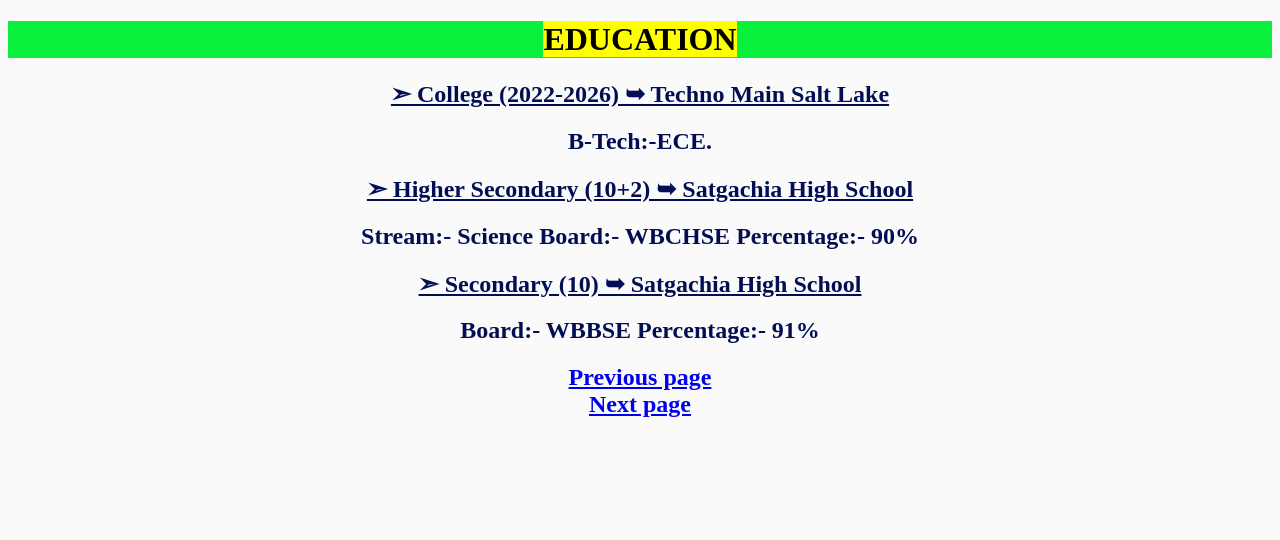
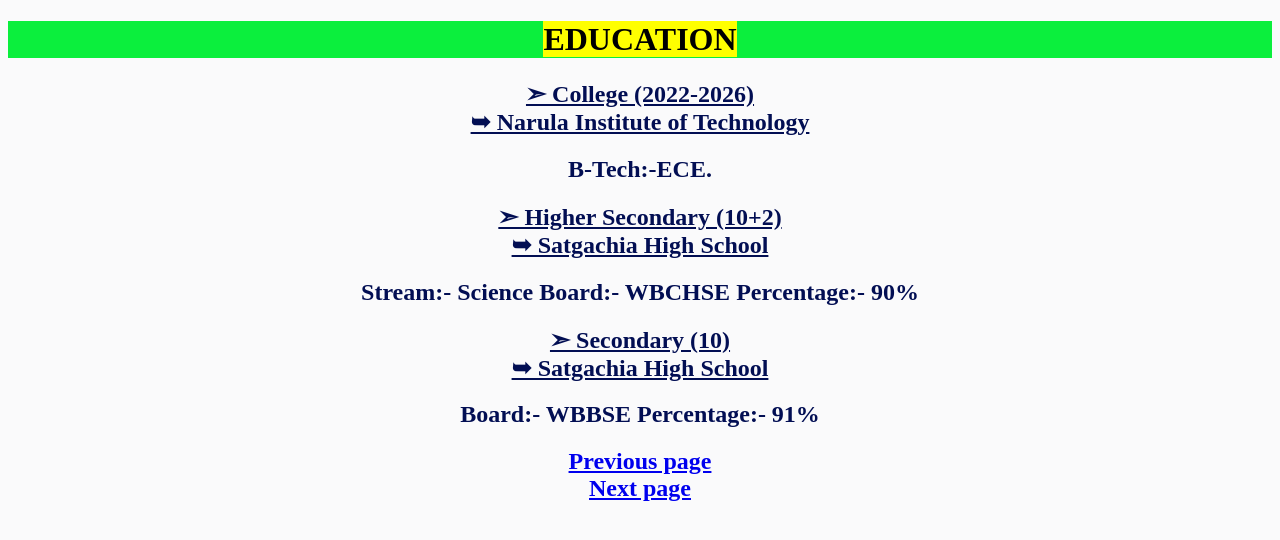
Before and after one commit to Snehasaha28/Portfolio, a plain HTML site: page EDUCATION.html in a window 1280 px wide. Drawn offline with Linux system fonts and the light colour scheme.

Commit message:
Update EDUCATION.html

```diff
--- a/EDUCATION.html
+++ b/EDUCATION.html
@@ -9,15 +9,15 @@
 <p>
    <h1><mark>EDUCATION</h1></mark>
    <p>
-<h2><ins>➣ College (2022-2026)
-➥ Techno Main Salt Lake</h2></ins>
+<h2><ins>➣ College (2022-2026) <br>
+➥ Narula Institute of Technology </h2></ins>
 <h2>B-Tech:-ECE.</h2>
-<h2><ins>➣ Higher Secondary (10+2)
+<h2><ins>➣ Higher Secondary (10+2) <br>
 ➥ Satgachia High School</h2></ins>
 <h2>Stream:- Science
 Board:- WBCHSE
 Percentage:- 90%</h2>
-<h2><ins>➣ Secondary (10)
+<h2><ins>➣ Secondary (10) <br>
 ➥ Satgachia High School</h2></ins>
 <h2>Board:- WBBSE
 Percentage:- 91%</h2>
```
